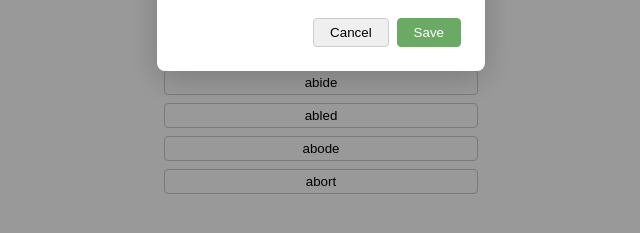
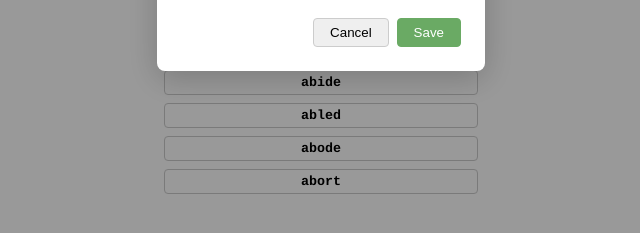
Before and after one commit to JPShankel/Solvle, a React (Create React App) app: page / in a window 1280 px wide. Both pictures are taken after a click on the button "+ Add Guess". Shown: the part 459-692 px from the top of the page, without its empty margins (319-959 px from the left). Built offline with nearby package versions, Linux system fonts and the light colour scheme.

Commit message:
font selection

```diff
--- a/src/App.css
+++ b/src/App.css
@@ -1,7 +1,7 @@
 .App {
   padding: 24px;
   text-align: center;
-  font-family:'courier';
+  font-family:courier;
 }
 
 .solver {
@@ -59,6 +59,8 @@
   border-radius: 4px;
   border: 1px solid #ccc;
   background: none;
+  font-family:courier;
+  font-weight:bold;
 }
 
 .solution-btn:hover {
--- a/src/WordGuess.css
+++ b/src/WordGuess.css
@@ -12,6 +12,7 @@
   border: 2px solid #ccc;
   font-size: 1.5rem;
   font-weight: bold;
+  font-family:courier;
   color: white;
   border-radius: 4px;
   cursor: pointer;
--- a/src/WordGuessDialog.css
+++ b/src/WordGuessDialog.css
@@ -51,6 +51,7 @@
   border: none;
   outline: none;
   text-align: center;
+  font-family:courier;
   font-size: 1.5rem;
   font-weight: bold;
   color: white;
```
